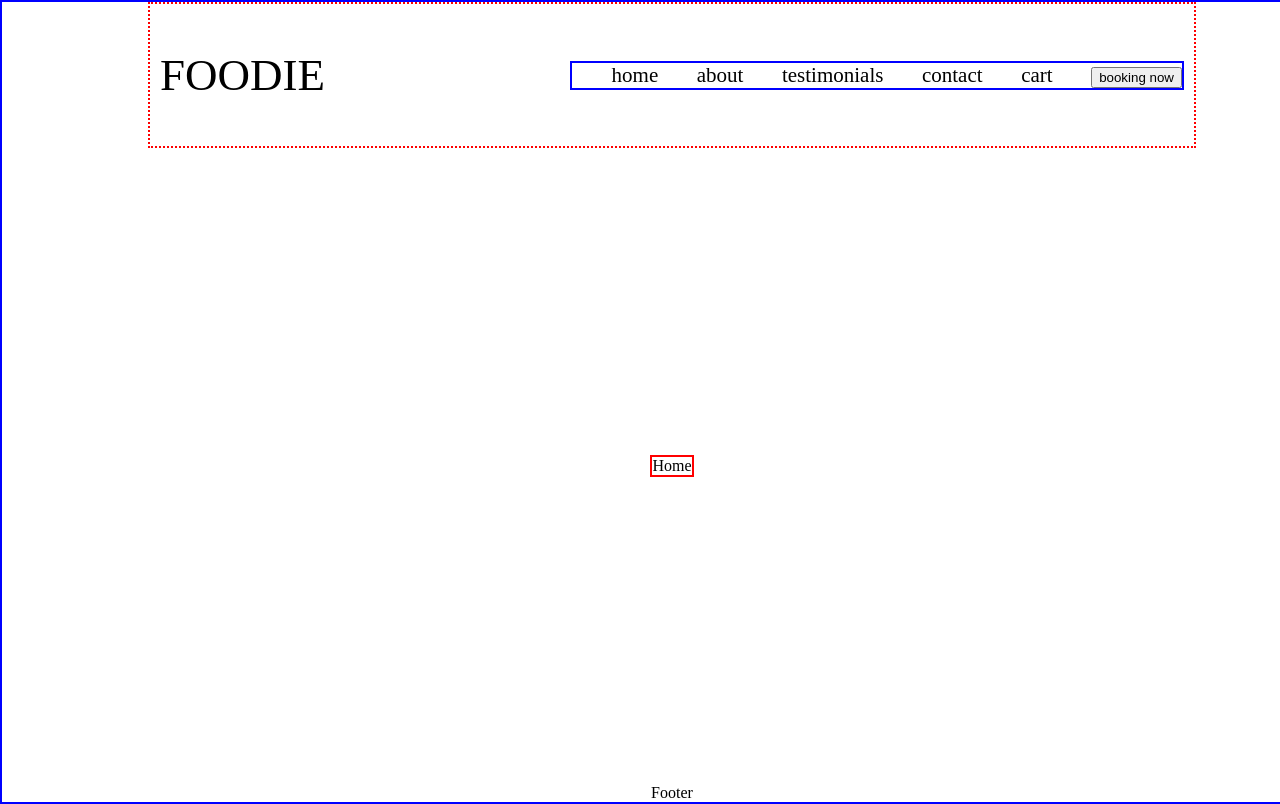
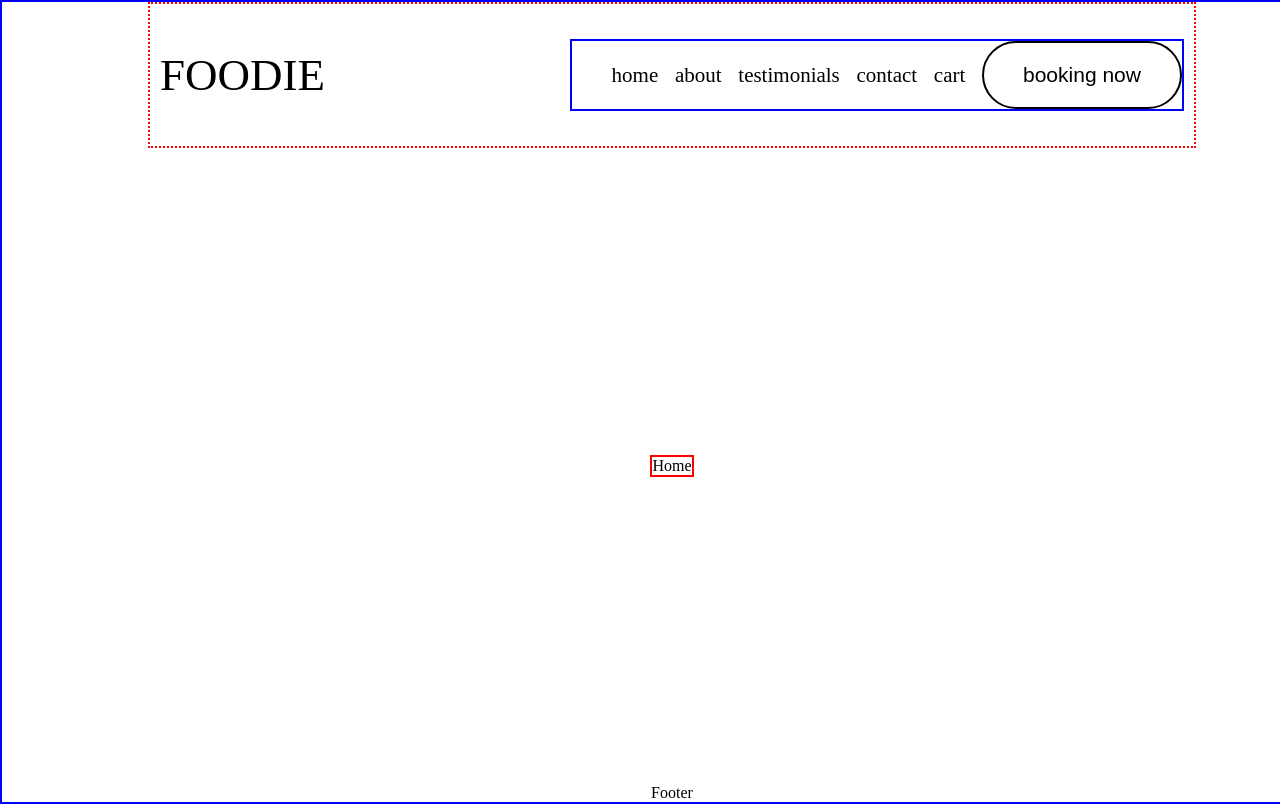
Before and after one commit to mambachristophersteven/react-restaurant-landing-page, a React (Create React App) app: page / in a window 1280 px wide. Shown: the top 804 px of the page. Built offline with nearby package versions, Linux system fonts and the light colour scheme.

Commit message:
navbar button styling update

```diff
--- a/src/Components/Navbar/Navbar.css
+++ b/src/Components/Navbar/Navbar.css
@@ -19,8 +19,18 @@
     list-style: none;
     border: 2px solid blue;
     justify-content: space-between;
+    align-items: center;
 }
 
 .nav-menu ul li{
     font-size: 21px;
 }
+.nav-menu ul li button{
+    background: #fff;
+    border: none;
+    border: 2px solid black;
+    padding: 20px;
+    border-radius: 72px;
+    font-size: 21px;
+    width: 200px;
+}
```
